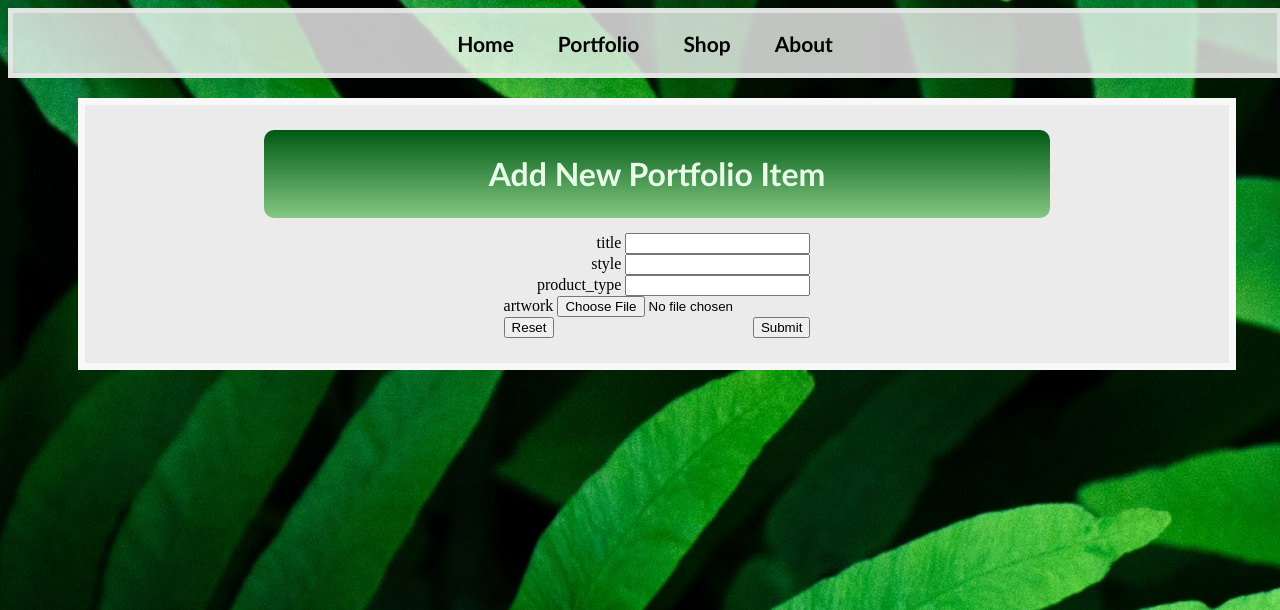
After one commit to truxxon/truxxon.github.io, a Flask app: page /portfolio_add in a window 1280 px wide. The commit adds this page. Shown: the top 610 px of the page. Run offline with Flask 3, Linux system fonts and the light colour scheme.

Commit message:
everything works (aka portfolio, add, & BOB & less importantly the single db

```diff
--- a/website/forms.py
+++ b/website/forms.py
@@ -1,5 +1,5 @@
 from flask_wtf import FlaskForm
-from wtforms import StringField, TextAreaField, DateField, SubmitField
+from wtforms import StringField, TextAreaField, DateField, SubmitField, FileField
 from wtforms.validators import DataRequired, Email
 
 class CommissionForm(FlaskForm):
@@ -8,3 +8,10 @@ class CommissionForm(FlaskForm):
     questions = StringField("Questions")
     deadline = DateField("Deadline", validators=[DataRequired()])
     submit = SubmitField("Submit")
+
+class PortfolioForm(FlaskForm):
+
+    title = StringField("title")
+    style = StringField("style")
+    product_type = StringField("product_type")
+    artwork = FileField("artwork")
--- /dev/null
+++ b/website/templates/portfolio_add.html
@@ -0,0 +1,39 @@
+{% extends "base.html" %}
+
+{% block title %}Add Portfolio - My Website{% endblock %}
+
+{% block content %}
+    <div class="big_buddy">
+        <div class="header"><h1>Add New Portfolio Item</h1></div>
+
+        <!-- Form Start -->
+        <form action="{{ url_for('views.portfolio_add') }}" method="POST" enctype="multipart/form-data">
+            {{ form.hidden_tag() }}  <!-- ✅ CSRF Protection -->
+
+            <div class="form-group">
+                {{ form.title.label }}  <!-- ✅ Title Label -->
+                {{ form.title(class="form-control") }}  <!-- ✅ Input Box -->
+            </div>
+
+            <div class="form-group">
+                {{ form.style.label }}
+                {{ form.style(class="form-control") }}
+            </div>
+
+            <div class="form-group">
+                {{ form.product_type.label }}
+                {{ form.product_type(class="form-control") }}
+            </div>
+
+            <div class="form-group">
+                {{ form.artwork.label }}
+                {{ form.artwork(class="form-control", accept="image/*") }}  <!-- ✅ Accepts image files only -->
+            </div>
+
+            <div class="form-buttons">
+                <button type="reset" class="reset-btn">Reset</button>
+                <button type="submit" class="submit-btn">Submit</button>
+            </div>
+        </form>
+    </div>
+{% endblock %}
--- a/website/templates/shop.html
+++ b/website/templates/shop.html
@@ -15,13 +15,11 @@
             <div class="form-container">
                 <form action="/shop" method="POST">
                     {{ form.hidden_tag() }}  <!-- ✅ CSRF Token -->
-
                     <div>
                         <label for="email">email:</label>
                         <input type="email" id="email" name="email" placeholder="youremail@blankety.com" required>
                     </div>
                     <br>
-
                     <div>
                         <label for="request"><strong>request:</strong></label>
                         <textarea type="text" id="request" name="request" placeholder="Describe your commission request." wrap="hard" rows="5"></textarea>
--- a/website/views.py
+++ b/website/views.py
@@ -1,6 +1,8 @@
-from flask import Blueprint, render_template, request, flash, redirect, url_for
-from . forms import CommissionForm
-from . models import Commission
+import base64
+from flask import Blueprint, render_template, request, flash, redirect, url_for, Response
+from . forms import CommissionForm, PortfolioForm
+from . models import Commission, Portfolio
+# from .models import Artwork
 from . import db
 
 
@@ -12,9 +14,17 @@ def home():
 
 @views.route("/portfolio")
 def portfolio():
-    return render_template("portfolio.html")
+    portfolio = Portfolio.query.all()  # ✅ Fetch all artwork from the database
+    return render_template("portfolio.html", portfolio=portfolio)  # ✅ Pass the data to the template
 
+@views.route("/image/<int:art_id>")
+def serve_image(art_id):
+    item = Portfolio.query.get_or_404(art_id)  # ✅ Get the image by ID
 
+    if item.artwork:  # ✅ If artwork exists, serve it
+        return Response(item.artwork, mimetype="image/jpeg")  # ✅ Adjust MIME type if needed
+
+    return "No Image", 404  # ✅ Return 404 if no image is found
 
 @views.route("/shop", methods=['GET', 'POST'])
 def shop():
@@ -34,7 +44,29 @@ def shop():
 
     return render_template("shop.html", form=form)  # ✅ Passes form to template
 
+@views.route("/portfolio_add", methods=['GET', 'POST'])
+def portfolio_add():
+    form = PortfolioForm()  # ✅ Create form instance
 
+    if request.method == "POST" and form.validate_on_submit():
+        artwork_file = form.artwork.data  # ✅ Get the file
+
+        if artwork_file:
+            artwork_bytes = artwork_file.read()  # ✅ Convert FileStorage to bytes
+        else:
+            artwork_bytes = None  # ✅ Handle case where no image is uploaded
+
+        new_portfolio = Portfolio(
+            title =form.title.data,
+            style =form.style.data,
+            product_type =form.product_type.data,
+            artwork = artwork_bytes
+        )
+        db.session.add(new_portfolio)
+        db.session.commit()
+        return redirect(url_for("views.portfolio"))  # Prevents resubmission
+
+    return render_template("portfolio_add.html", form=form)  # ✅ Passes form to template
 
 @views.route("/about")
 def about():
```
Also changed, not shown: website/__init__.py (+8 -12 lines), website/models.py (+19 -5 lines), website/static/style.css (+31 -0 lines), website/templates/portfolio.html (+13 -3 lines), instance/my_database.db (deleted), instance/portfolio.db (added), website/static/images/p06fns0f.jpg (added), website/static/images/test-image-1.jpg (added), website/static/images/test-image-2.jpg (added), website/static/images/test-image-3.jpg (added), website/static/images/test-image-4.jpg (added), website/static/images/test-image-5.jpg (added).
